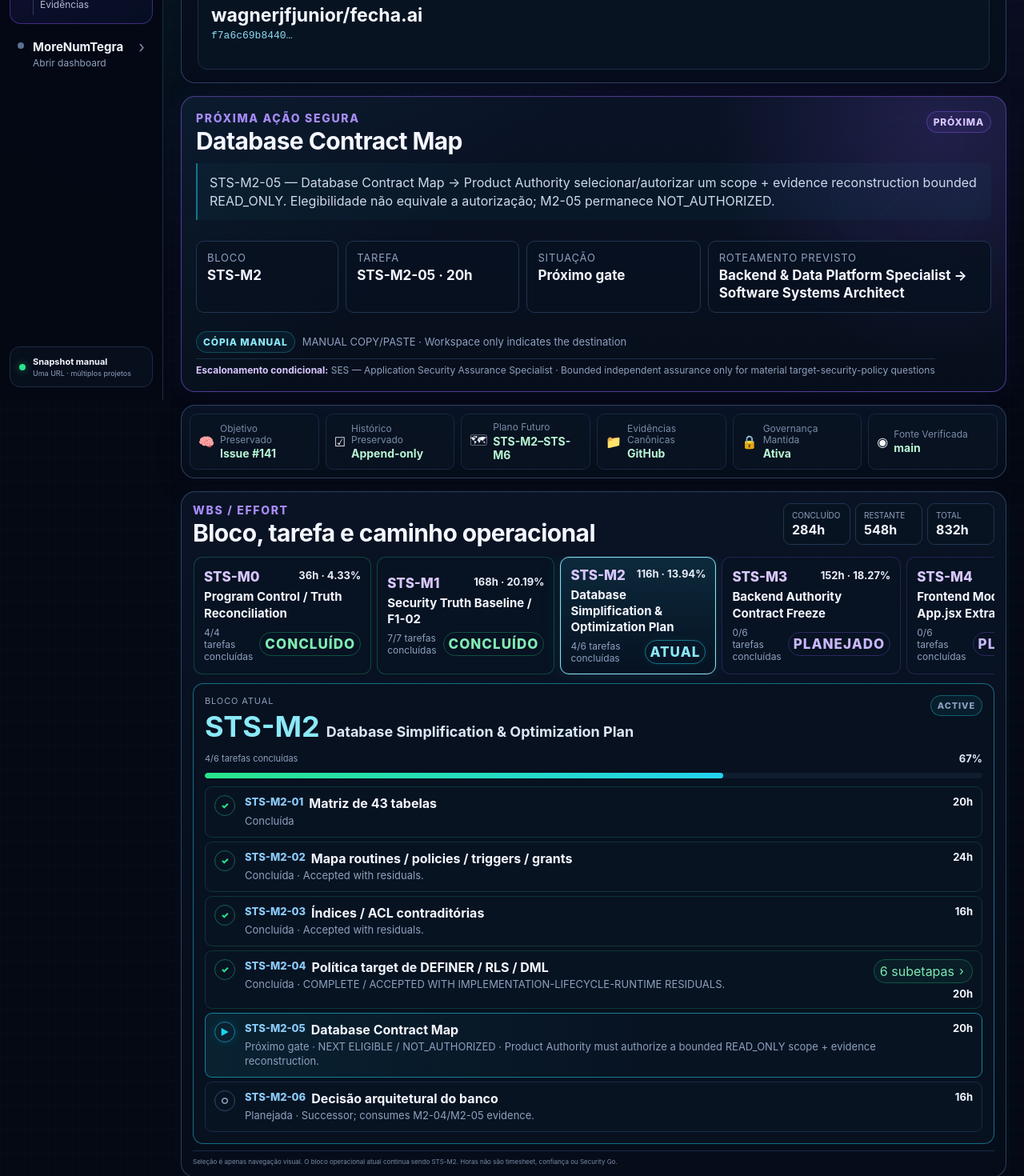
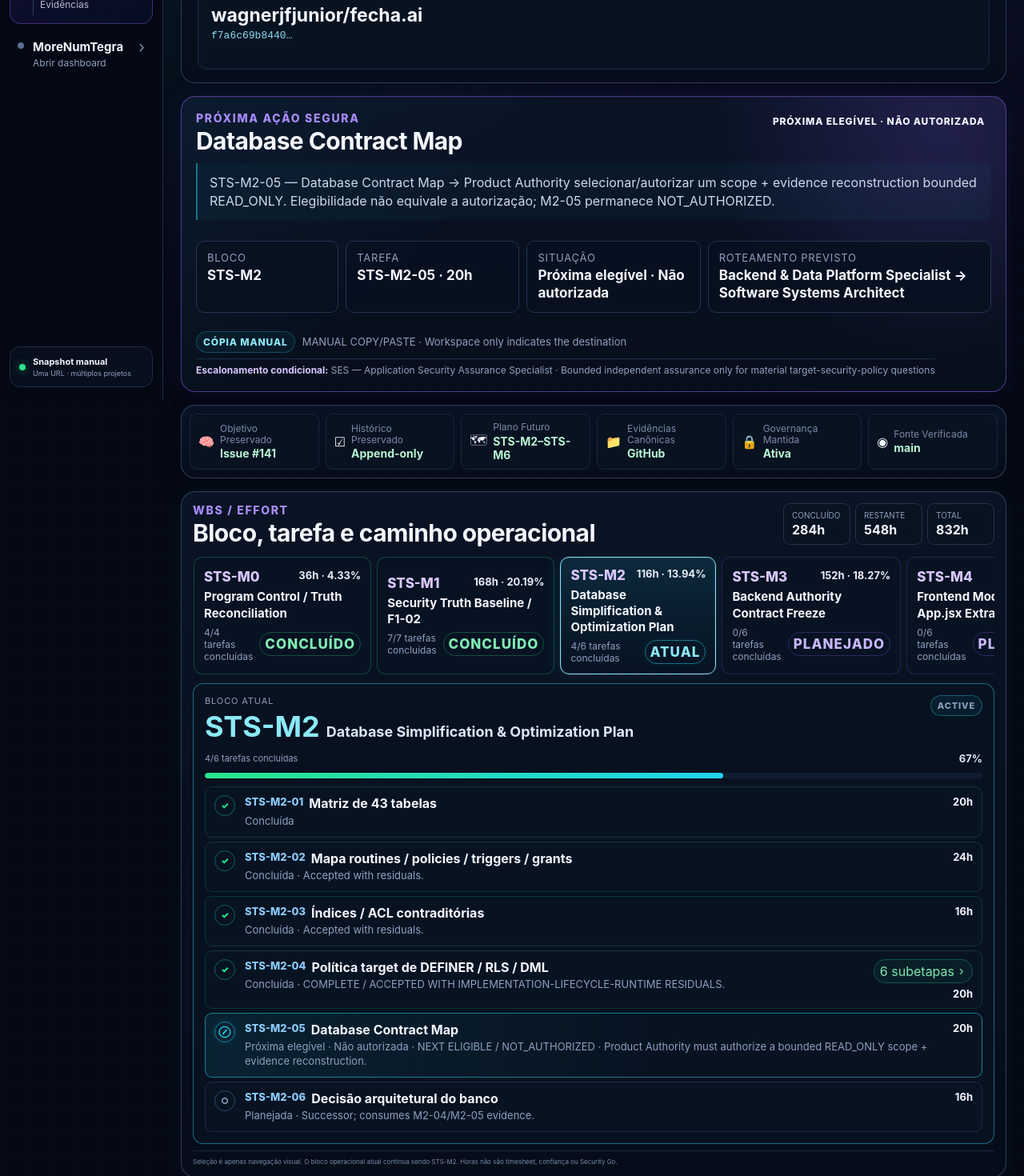
Before and after one commit to wagnerjfjunior/sfjm-workspace, a Next.js app: page / in a window 1280 px wide. Shown: the part 300-1770 px from the top of the page at 80% size. Built offline with nearby package versions, Linux system fonts and the light colour scheme.

Commit message:
fix: distinguish eligible unauthorized WBS tasks

```diff
--- a/components/WorkspaceHome.tsx
+++ b/components/WorkspaceHome.tsx
@@ -18,12 +18,24 @@ function findTaskDecomposition(project: ExternalProject, parentTaskId?: string)
   return project.taskDecompositions?.find((decomposition) => decomposition.parentTaskId === parentTaskId);
 }
 
+function taskIsEligibleButUnauthorized(task: WbsTask) {
+  return task.note?.includes("NEXT ELIGIBLE / NOT_AUTHORIZED") ?? false;
+}
+
 function taskStateLabel(task: WbsTask, isFocus: boolean) {
   if (task.state === "COMPLETE") return "Concluída";
   if (task.state === "ACTIVE") return "Em execução";
+  if (taskIsEligibleButUnauthorized(task)) return "Próxima elegível · Não autorizada";
   if (isFocus) return "Próximo gate";
   if (task.state === "PARKED") return "Backlog";
   return "Planejada";
+}
+
+function taskStateIcon(task: WbsTask, isFocus: boolean) {
+  if (task.state === "COMPLETE") return "✓";
+  if (taskIsEligibleButUnauthorized(task)) return "⊘";
+  if (isFocus || task.state === "ACTIVE") return "▶";
+  return "○";
 }
 
 function trapDrawerFocus(event: KeyboardEvent<HTMLElement>) {
@@ -436,6 +448,7 @@ function NextActionCard({ project }: { project: ExternalProject }) {
   const requiredRoutes = program.specialistRouting.filter((route) => route.requirement === "REQUIRED");
   const conditionalRoute = program.specialistRouting.find((route) => route.requirement === "CONDITIONAL");
   const decomposition = findTaskDecomposition(project, focusTask?.id);
+  const focusEligibleUnauthorized = focusTask ? taskIsEligibleButUnauthorized(focusTask) : false;
 
   return (
     <article className="commandCard nextActionCard" id="next-action">
@@ -446,7 +459,9 @@ function NextActionCard({ project }: { project: ExternalProject }) {
               <div className="eyebrow">Próxima ação segura</div>
               <h2>{isFechai && focusTask ? focusTask.label : project.nextSafeAction}</h2>
             </div>
-            <span className="statusPill next">PRÓXIMA</span>
+            <span className={`statusPill ${focusEligibleUnauthorized ? "restricted" : "next"}`}>
+              {focusEligibleUnauthorized ? "PRÓXIMA ELEGÍVEL · NÃO AUTORIZADA" : "PRÓXIMA"}
+            </span>
           </div>
 
           {isFechai && focusTask && activeMilestone ? (
@@ -538,12 +553,13 @@ function WbsFocusTask({
   onToggleDecomposition: () => void;
 }) {
   const isFocus = task.id === focusId;
+  const eligibleUnauthorized = taskIsEligibleButUnauthorized(task);
   const decompositionRegionId = `wbs-decomposition-${task.id}`.replace(/[^a-zA-Z0-9_-]/g, "-");
 
   return (
-    <li className={`focusTask ${task.state.toLowerCase()} ${isFocus ? "focus" : ""} ${decomposition ? "hasDecomposition" : ""} ${expanded ? "decompositionOpen" : ""}`}>
+    <li className={`focusTask ${task.state.toLowerCase()} ${isFocus ? "focus" : ""} ${eligibleUnauthorized ? "eligibleUnauthorized" : ""} ${decomposition ? "hasDecomposition" : ""} ${expanded ? "decompositionOpen" : ""}`}>
       <span className="taskStateIcon" aria-hidden="true">
-        {task.state === "COMPLETE" ? "✓" : isFocus ? "▶" : "○"}
+        {taskStateIcon(task, isFocus)}
       </span>
       <div>
         <div className="taskTitleLine">
```
